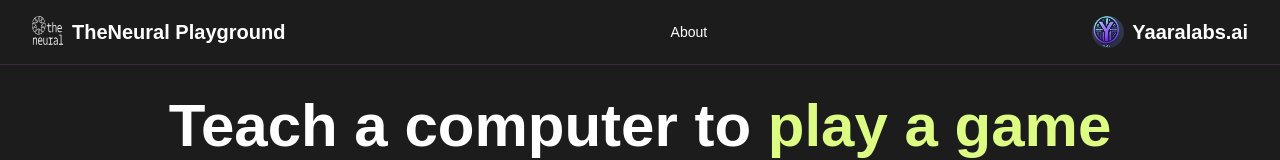
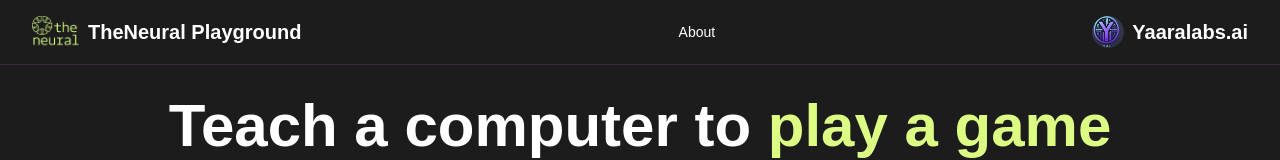
Before and after one commit to UshaJawahar/TheNeural-Playground, a Next.js app in the folder frontend/: page / in a window 1280 px wide. Shown: the top 160 px of the page. Built offline with nearby package versions, Linux system fonts and the light colour scheme; no server answers.

Commit message:
[changed]

```diff
--- a/frontend/app/layout.tsx
+++ b/frontend/app/layout.tsx
@@ -16,9 +16,12 @@ export const metadata: Metadata = {
   title: "TheNeural Playground",
   description: "Machine Learning for Kids - Learn AI through interactive projects",
   icons: {
-    icon: '/preview.svg',
-    shortcut: '/preview.svg',
-    apple: '/preview.svg',
+    icon: [
+      { url: '/Neural Logo-Light Green.png', sizes: '32x32', type: 'image/png' },
+      { url: '/Neural Logo-Light Green.png', sizes: '16x16', type: 'image/png' },
+    ],
+    shortcut: '/Neural Logo-Light Green.png',
+    apple: '/Neural Logo-Light Green.png',
   },
 };
 
@@ -30,9 +33,9 @@ export default function RootLayout({
   return (
     <html lang="en">
       <head>
-        <link rel="icon" href="/preview.svg" />
-        <link rel="shortcut icon" href="/preview.svg" />
-        <link rel="apple-touch-icon" href="/preview.svg" />
+        <link rel="icon" href="/Neural Logo-Light Green.png" sizes="32x32" />
+        <link rel="shortcut icon" href="/Neural Logo-Light Green.png" sizes="32x32" />
+        <link rel="apple-touch-icon" href="/Neural Logo-Light Green.png" sizes="180x180" />
       </head>
       <body
         className={`${geistSans.variable} ${geistMono.variable} antialiased`}
--- a/frontend/components/Header/Logo.tsx
+++ b/frontend/components/Header/Logo.tsx
@@ -6,22 +6,19 @@ interface LogoProps {
 
 export default function Logo({ className = '', size = 'md', theme = 'dark' }: LogoProps) {
   const sizeClasses = {
-    sm: 'h-6 w-6',
-    md: 'h-8 w-8',
-    lg: 'h-10 w-10'
+    sm: 'h-6 w-8',
+    md: 'h-8 w-12',
+    lg: 'h-10 w-16'
   };
 
-  const themeClasses = {
-    dark: 'filter brightness-0 invert', // Makes SVG white for dark theme
-    light: 'filter brightness-0' // Makes SVG black for light theme
-  };
+
 
   return (
     <div className={`flex items-center gap-2 ${className}`}>
       <img
-        src="/preview.svg"
+        src="/Neural Logo-Light Green.png"
         alt="TheNeural Playground Logo"
-        className={`${sizeClasses[size]} ${themeClasses[theme]}`}
+        className={`${sizeClasses[size]}`}
       />
       <span className={`font-bold ${theme === 'dark' ? 'text-white' : 'text-gray-800'} ${
         size === 'sm' ? 'text-lg' : size === 'md' ? 'text-xl' : 'text-2xl'
```
Also changed, not shown: frontend/app/projects/[userid]/[projectid]/train/page.tsx (indentation only), frontend/public/Neural Logo-Light Green.png (added), frontend/public/neurallogo.png (deleted).
